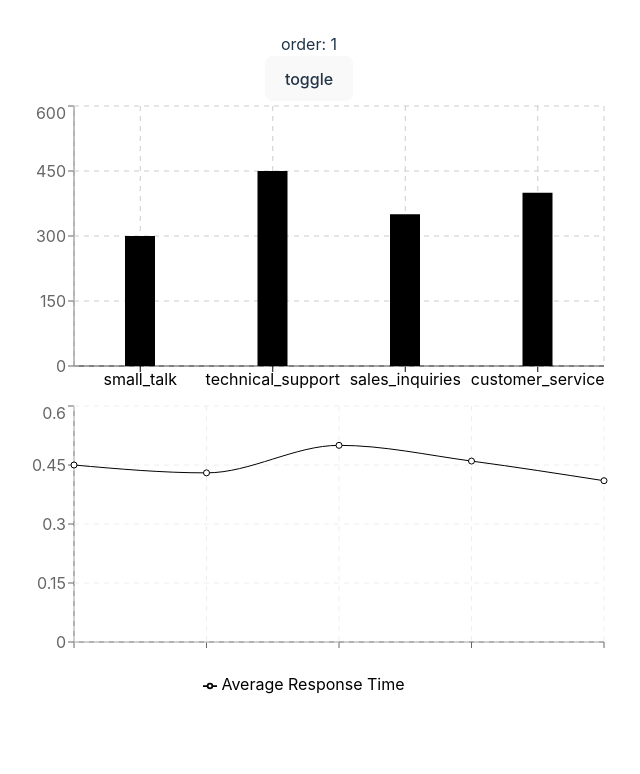
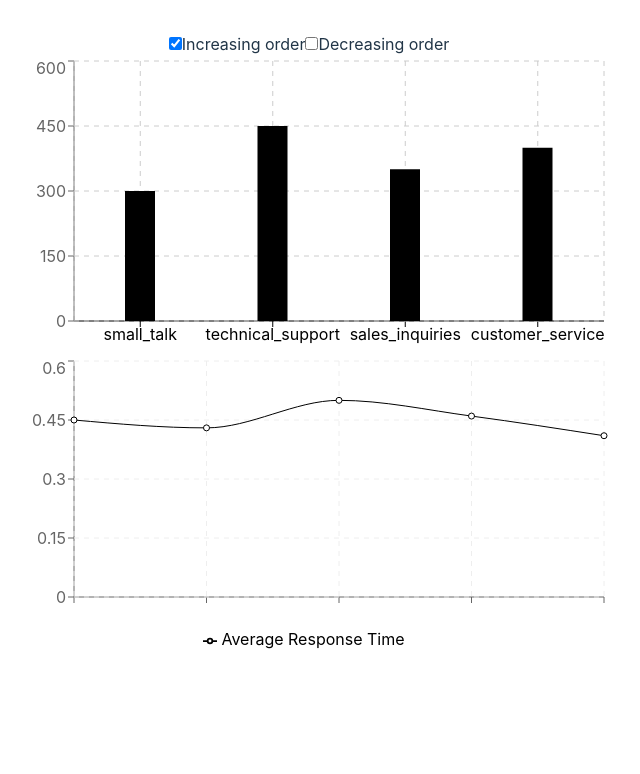
Before and after one commit to snow-2357/arcitech-assignment, a React (Vite) app: page / in a window 1280 px wide. Shown: the top 774 px of the page, without its empty margins (331-971 px from the left). Built offline with nearby package versions, Linux system fonts and the light colour scheme.

Commit message:
order state

```diff
--- a/src/App.tsx
+++ b/src/App.tsx
@@ -2,23 +2,22 @@
 
 import "./App.css";
 import BarChartDisplay from "./components/BarChart";
+import DropDownComponent from "./components/Dropdown";
 import LineChartDisplay from "./components/LineChart";
 import PieChartDisplay from "./components/PieChart";
-import { useSelector, useDispatch } from "react-redux";
-import { toggle } from "./redux/categorySlice";
-import { RootState } from "./redux/store";
+// import { useSelector, useDispatch } from "react-redux";
+// import { toggle } from "./redux/categorySlice";
+// import { RootState } from "./redux/store";
 
 import { apiData } from "./data";
 function App() {
-  const count = useSelector((state: RootState) => state.counter.value);
-  const dispatch = useDispatch();
+  // const count = useSelector((state: RootState) => state.categoryOrder.value);
+  // const dispatch = useDispatch();
   return (
     <div>
-      <div>
-        <p>order: {count}</p>
-        <button onClick={() => dispatch(toggle())}>toggle</button>
-      </div>
+      <DropDownComponent />
       <BarChartDisplay data={apiData.category_distribution} />
+
       <LineChartDisplay data={apiData.response_times.week_wise} />
       <PieChartDisplay data={apiData.user_satisfaction.ratings} />
     </div>
--- /dev/null
+++ b/src/components/Dropdown.tsx
@@ -0,0 +1,62 @@
+import React, { useState } from "react";
+import { useDispatch, useSelector } from "react-redux";
+import { RootState } from "../redux/store";
+import { toggle } from "../redux/categorySlice";
+
+const DropDownComponent: React.FC = () => {
+  const dispatch = useDispatch();
+  const order = useSelector((state: RootState) => state.categoryOrder.value);
+
+  const [orderset, setOrderset] = useState(order);
+
+  const handleIncreasingToggle = () => {
+    if (orderset !== 1) {
+      setOrderset(1);
+      dispatch(toggle());
+    }
+  };
+
+  const handleDecreasingToggle = () => {
+    if (orderset !== -1) {
+      setOrderset(-1);
+      dispatch(toggle());
+    }
+  };
+
+  return (
+    <div className="">
+      <div className="flex items-center">
+        <input
+          checked={orderset === 1}
+          onChange={handleIncreasingToggle}
+          id="Increasing-checkbox"
+          type="checkbox"
+          value=""
+          className="w-4 h-4 text-blue-600 bg-gray-100 border-gray-300 rounded focus:ring-blue-500 dark:focus:ring-blue-600 dark:ring-offset-gray-800 focus:ring-2 dark:bg-gray-700 dark:border-gray-600"
+        />
+        <label
+          htmlFor="Increasing-checkbox"
+          className=" ms-2 text-sm font-medium text-gray-900 dark:text-gray-300"
+        >
+          Increasing order
+        </label>
+        <input
+          checked={orderset === -1}
+          onChange={handleDecreasingToggle}
+          id="Decreasing-checkbox"
+          type="checkbox"
+          value=""
+          className="w-4 h-4 text-blue-600 bg-gray-100 border-gray-300 rounded focus:ring-blue-500 dark:focus:ring-blue-600 dark:ring-offset-gray-800 focus:ring-2 dark:bg-gray-700 dark:border-gray-600"
+        />
+        <label
+          htmlFor="Decreasing-checkbox"
+          className=" ms-2 text-sm font-medium text-gray-900 dark:text-gray-300"
+        >
+          Decreasing order
+        </label>
+      </div>
+    </div>
+  );
+};
+
+export default DropDownComponent;
--- a/src/redux/store.ts
+++ b/src/redux/store.ts
@@ -1,9 +1,9 @@
 import { configureStore } from "@reduxjs/toolkit";
-import counterReducer from "./categorySlice";
+import categoryReducer from "./categorySlice";
 import { combineReducers } from "redux";
 
 const rootReducer = combineReducers({
-  counter: counterReducer,
+  categoryOrder: categoryReducer,
 });
 
 const store = configureStore({
```
